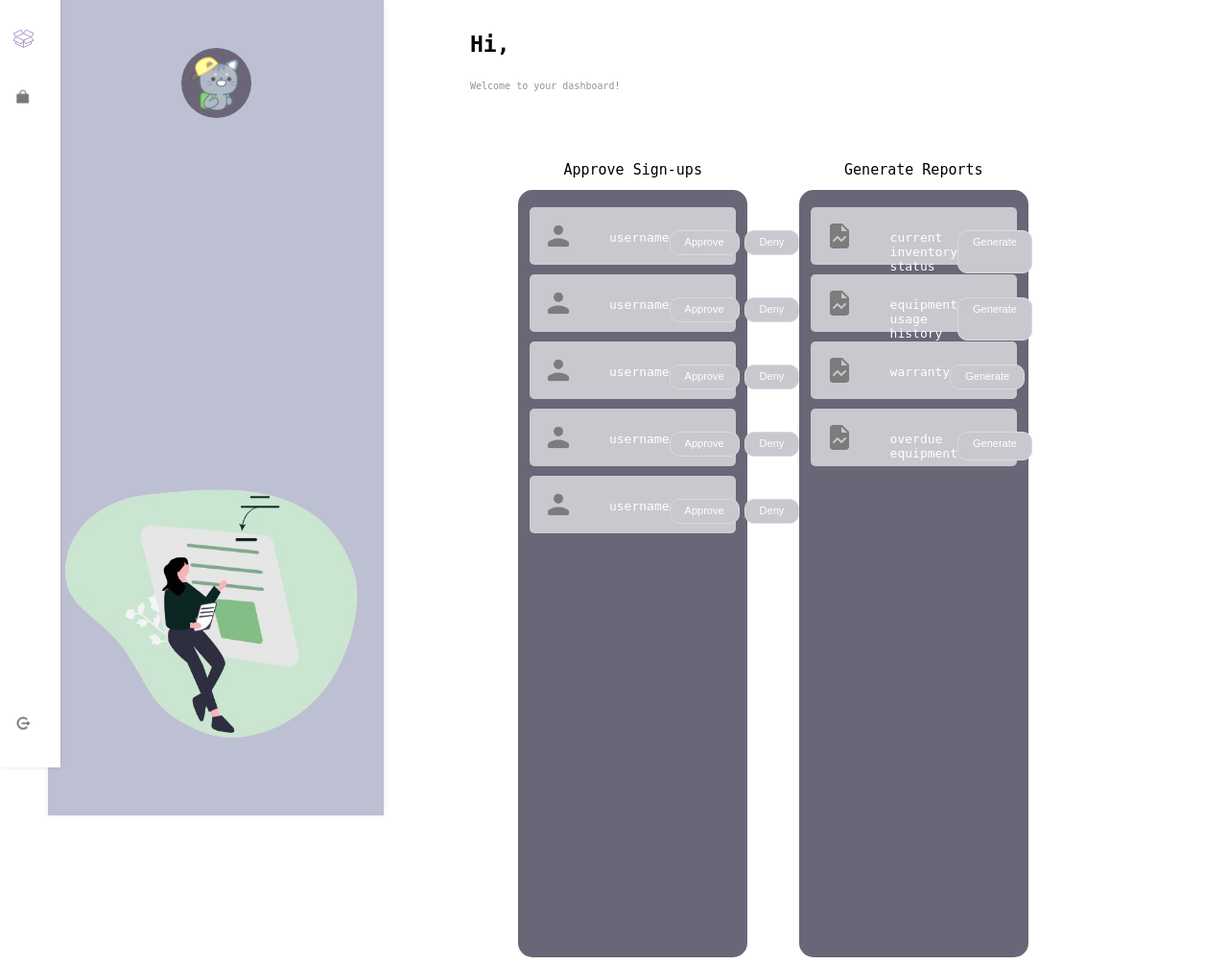
After one commit to samankhan03/eduInventory, a Django app: page /admin_dashboard/ in a window 1280 px wide. The commit adds this page. Shown: the whole page at 96% size. Run offline with Django 5.2, Linux system fonts and the light colour scheme; parts of the project's set-up code (start-up, migrations or seed data) failed here and were passed over.

Commit message:
Generate report fully implemented

```diff
--- a/eduStore/urls.py
+++ b/eduStore/urls.py
@@ -17,11 +17,15 @@ Including another URLconf
 from django.contrib import admin
 from django.urls import include, path
 
+from inventory import views
+
 urlpatterns = [
     path("inventory/", include("inventory.urls")),
     path("admin/", admin.site.urls),
     path("dashboard/", include("inventory.urls")),
-    path("login/", include("inventory.urls")),
-    path("register/", include("inventory.urls")),
+    path("login", include("inventory.urls")),
+    path("register", include("inventory.urls")),
     path("basket/", include("inventory.urls")),
+    #path('report/', include("inventory.urls"))
+    path("admin_dashboard/", views.admin_dashboard, name='admin_dashboard'),
 ]
--- a/inventory/forms.py
+++ b/inventory/forms.py
@@ -6,4 +6,4 @@ from django import forms
 class CreateUserForm(UserCreationForm):
     class Meta:
         model = User
-        fields = ['username', 'password1', 'password2']
+        fields = ['username', 'email', 'password1', 'password2']
--- a/inventory/urls.py
+++ b/inventory/urls.py
@@ -12,4 +12,7 @@ urlpatterns = [
     path('remove_item/<int:item_id>/', views.remove_item, name='remove_item'),
     path('reserve-all-items/', views.reserve_all_items, name='reserve-all-items'),
     path('logout/', views.logout_view, name='logout'),
+    path('inventory_report/', views.generate_inventory_pdf, name='inventory_report'),
+    path('usage_history_report/', views.generate_usage_history_pdf, name='usage_history_report'),
+    path('overdue_items_report/', views.generate_overdue_items_pdf, name='overdue_items_report'),
 ]
--- a/inventory/views.py
+++ b/inventory/views.py
@@ -1,9 +1,12 @@
+import datetime
 from datetime import timedelta
 
 from django.shortcuts import render, redirect, get_object_or_404
 from django.http import JsonResponse
 from django.contrib.auth import authenticate, login, logout
 from django.contrib import messages
+from django.http import FileResponse
+from reportlab.pdfgen import canvas
 
 from .models import *
 from .forms import CreateUserForm
@@ -68,7 +71,9 @@ def dashboard_user(request):
         historical_bookings = Reservation.objects.filter(user=request.user)
         current_reservations = Reservation.objects.filter(user=request.user)
 
-        return render(request, 'dashboard_user.html', {'basket': basket_items, 'historical_bookings': historical_bookings, 'current_reservations': current_reservations})
+        return render(request, 'dashboard_user.html',
+                      {'basket': basket_items, 'historical_bookings': historical_bookings,
+                       'current_reservations': current_reservations})
     else:
         return redirect('inventory-user')
 
@@ -139,3 +144,179 @@ def reserve_all_items(request):
 def logout_view(request):
     logout(request)
     return redirect('user-login')
+
+def admin_dashboard(request):
+    return render(request, 'dashboard_admin.html')
+
+def generate_inventory_pdf(request):
+    response = FileResponse(generate_inventory_report(),
+                            as_attachment=True,
+                            filename='inventory_report.pdf')
+    return response
+
+
+def generate_inventory_report():
+    from io import BytesIO
+    from inventory.models import InventoryItem
+    from reportlab.pdfgen import canvas
+
+    try:
+        buffer = BytesIO()
+        p = canvas.Canvas(buffer)
+
+        # Creating the PDF document
+        items = InventoryItem.objects.all()
+        p.drawString(100, 800, "Inventory Report:")
+
+        # Define the starting positions for each column
+        x_positions = [100, 200, 300, 400, 500]  # Adjust as needed
+        y = 750
+
+        # Define the column width and height
+        row_height = 15
+
+        # Set the font size to be smaller
+
+
+        for item in items:
+            p.setFont("Helvetica", 8)  # Adjust the font name and size as needed
+            # Draw item details in columns
+            for attribute, position in zip(['name', 'location', 'onsite_only', 'quantity', 'availability'], x_positions):
+                p.drawString(position, y, f"{attribute.capitalize()}: {getattr(item, attribute)}")
+                y -= row_height
+
+            # Add a horizontal line between items
+            p.line(x_positions[0], y + 5, x_positions[-1], y + 5)
+            y -= 15  # Adjust spacing between items
+
+            # Check if the next item will fit in the remaining space
+            if y < 50:
+                # Add a new page
+                p.showPage()
+                # Reset y position for the new page
+                y = 800
+
+        p.save()
+
+        buffer.seek(0)
+        return buffer
+
+    except Exception as e:
+        print(f"Error generating inventory report: {e}")
+        return None
+
+
+def generate_usage_history_pdf(request):
+    response = FileResponse(generate_usage_history_report(),
+                            as_attachment=True,
+                            filename='usage_history_report.pdf')
+    return response
+
+
+def generate_usage_history_report():
+    from io import BytesIO
+    from .models import BorrowedItem
+    try:
+        buffer = BytesIO()
+        p = canvas.Canvas(buffer)
+
+        # Creating the PDF document
+        p.drawString(100, 800, "Equipment Usage History Report:")
+
+        # Define the starting positions for each column
+        x_positions = [100, 200, 400]  # Adjust as needed
+        y = 750
+
+        # Define the column width and height
+        column_width = 150
+        row_height = 15
+
+        # Fetch borrowed items from the database
+        borrowed_items = BorrowedItem.objects.all()
+
+        for borrowed_item in borrowed_items:
+            p.setFont("Helvetica", 8)  # Adjust the font name and size as needed
+            # Draw item details in columns
+            for i, (attribute, position) in enumerate(zip(['user', 'item', 'borrow_date'], x_positions)):
+                value = getattr(borrowed_item, attribute)
+                if attribute == 'user':
+                    value = value.username  # Assuming User has a username field
+                elif attribute == 'item':
+                    value = value.name  # Assuming InventoryItem has a name field
+                p.drawString(position, y, f"{attribute.capitalize()}: {value}")
+                y -= row_height
+
+            # Add a horizontal line between items
+            p.line(x_positions[0], y + 5, x_positions[-1] + column_width, y + 5)
+            y -= 15  # Adjust spacing between items
+
+            # Check if the next item will fit in the remaining space
+            if y < 50:
+                # Add a new page
+                p.showPage()
+                # Reset y position for the new page
+                y = 800
+
+        p.save()
+
+        buffer.seek(0)
+        return buffer
+
+    except Exception as e:
+        print(f"Error generating usage history report: {e}")
+        return None
+
+def generate_overdue_items_pdf(request):
+    response = FileResponse(generate_overdue_items_report(),
+                            as_attachment=True,
+                            filename='overdue_items_report.pdf')
+    return response
+def generate_overdue_items_report():
+    from io import BytesIO
+    from inventory.models import InventoryItem
+    from reportlab.pdfgen import canvas
+
+    try:
+        buffer = BytesIO()
+        p = canvas.Canvas(buffer)
+
+        # Define the starting positions for each column
+        x_positions = [100, 200, 300, 400, 500]  # Adjust as needed
+        row_height = 15
+
+        # Filter overdue items
+        overdue_items = InventoryItem.objects.filter(return_date__lt=datetime.date.today())
+
+        if overdue_items:
+            p.drawString(100, 800, "Overdue Items Report:")
+
+            for item in overdue_items:
+                # Set the font size to be smaller
+                p.setFont("Helvetica", 8)  # Adjust the font name and size as needed
+
+                # Draw item details in columns
+                y = 750  # Reset y coordinate for each item
+                for attribute, position in zip(['name', 'item_type', 'status', 'quantity', 'availability'], x_positions):
+                    p.drawString(position, y, f"{attribute.capitalize()}: {getattr(item, attribute)}")
+                    y -= row_height
+
+                # Add a horizontal line between items
+                for i in range(len(x_positions) - 1):  # Draw lines between columns
+                    p.line(x_positions[i], y + 5, x_positions[i + 1], y + 5)
+
+                # Check if the next item will fit in the remaining space
+                if y < 50:
+                    # Add a new page
+                    p.showPage()
+
+        else:
+            p.drawString(100, 800, "No Overdue Items Found.")
+
+        p.save()
+
+        buffer.seek(0)
+        return buffer
+
+    except Exception as e:
+        print(f"Error generating overdue items report: {e}")
+        return None
--- /dev/null
+++ b/static/css/dashboard_admin.css
@@ -0,0 +1,256 @@
+body {
+    font-family: Arial, SansSerif;
+    margin-left: 40px;
+    margin-top:3px;
+    padding: 0px;
+    box-sizing: border-box;
+}
+.sidenav {
+    background-color: white; /* Background color of the sidebar */
+    box-shadow: 0 0 5px rgba(0, 0, 0, 0.1); /* Add a shadow to the right */
+    height: 100vh; /* Make sidebar full height */
+    width: 63px; /* Adjust width as needed */
+    position: fixed;
+    display: flex;
+    flex-direction: row;
+    justify-content: center;
+    top: 0;
+    left: 0;
+    z-index: 2;
+}
+.sidenav-list{
+    position: relative;
+    right: 7px;
+    padding:0;
+    margin-top: 13px;
+    display: flex;
+    flex-direction: column;
+    align-items: center;
+}
+
+.second-block {
+    /*background-color: #A6A4B5; !* Background color of the sidebar *!*/
+    /* background-color: #cdc4d3;*/
+    /* background-color: #c6bbcc;*/
+    background-color: #bdc0d2;
+    box-shadow: 0 0 5px rgba(0, 0, 0, 0.1); /* Add a shadow to the right */
+    height: 100vh; /* Make sidebar full height */
+    width: 350px; /* Adjust width as needed */
+    position: fixed;
+    top: 0;
+    left: 50px;
+    z-index: 1;
+    padding-top: 50px;
+    display: flex;
+    flex-direction: column;
+    align-items: center;
+}
+.third-block {
+    /*background-color: #A6A4B5; !* Background color of the sidebar *!*/
+    /* background-color: #cdc4d3;*/
+    /* background-color: #c6bbcc;*/
+    background-color: white;
+    height: 100vh; /* Make sidebar full height */
+    /*width: 300px; !* Adjust width as needed *!*/
+    display: flex;
+    flex-direction: row;
+    margin-top: 53px;
+    margin-left: 500px;
+    margin-right: 200px;
+    z-index: 1;
+    padding-top: 50px;
+    justify-content: space-between;
+}
+.hi-header {
+
+    margin-top: 0;
+    margin-left:450px;
+}
+.hi-header h2 {
+    margin-bottom: 20px;
+    margin-top: 33px;
+    font-family: monospace;
+    font-size: 23px;
+
+}
+.welcome {
+    color: #949494;
+    margin-bottom: 20px;
+    margin-top: 25px;
+    font-family: monospace;
+    font-size: 10px;
+
+}
+.profile-icon {
+    display:flex;
+    flex-direction: row;
+    align-items: center;
+    justify-content: center;
+    width: 73px;
+    height: 73px;
+    border-radius: 50%;
+    background-color: #6A6677; /* You can adjust the color as needed */
+    margin: 0 auto 20px; /* Centers the icon horizontally and adds margin at the bottom */
+    position: relative; /* Position the container */
+    overflow: hidden;
+}
+.pfp-icon {
+    position: absolute; /* Position the image absolutely */
+    top: 50%; /* Align the top of the image to the middle of the container */
+    left: 50%; /* Align the left side of the image to the middle of the container */
+    transform: translate(-50%, -50%); /* Translate the image to the center */
+    border-radius: 50%;
+
+}
+
+.pfp-icon img{
+    object-fit: contain;
+    position: relative;
+    left: -2px;
+    top: 2px;
+
+}
+
+.girl {
+    display: flex;
+    justify-content: center; /* Center the image horizontally */
+    margin-top: 50px; /* Adjust margin-top as needed */
+}
+
+.girl img {
+    position: relative;
+    bottom: -300px; /* Increase this value to move the picture lower down */
+    display: flex;
+    flex-direction: column;
+    z-index: 1;
+}
+
+.title {
+    font-family: monospace;
+    font-size: 15px;
+    position: relative;
+    top: -30px;
+}
+
+.logout-icon {
+    margin-top: auto;
+}
+
+.cr-block, .hb-block {
+    height: 100%;
+    width: 45%;
+    background-color: #6A6677;
+    border-radius: 15px;
+    display: flex;
+    align-items: center;
+    flex-direction: column;
+}
+
+.cards {
+    position: relative;
+    width: 90%;
+    height: 60px;
+    margin-bottom: 10px;
+    background-color: #c9c8cf;
+    border-radius: 5px;
+    padding: 10px;
+    box-sizing: border-box;
+    cursor: pointer;
+}
+
+.card-content {
+    display: flex;
+    align-content: center;
+    color: white;
+    justify-content: left;
+    font-family: monospace;
+    margin-top: 14px;
+    position: relative;
+}
+
+.card-content img {
+    margin-top: -14px;
+    width: 30px; /* Adjust the size of the icon */
+    height: 30px; /* Adjust the size of the icon */
+    margin-right: 33px; /* Add spacing between icon and item name */
+    border-radius: 50px; /* Make the border round */
+    padding: 5px;
+}
+
+.cards:hover {
+    /*border: solid #89d770 3px ;*/
+    border: solid white 3px;
+}
+
+.card-content button{
+    color: white;
+    position: relative;
+    padding: 5px 15px;
+    border-radius: 10px;
+    border: 1px solid #dadada;
+    cursor: pointer;
+    font-size: 11px;
+    background-color: #c9c8cf;
+    margin-left: auto; /* Push the container (and its contents) to the right */
+    display: flex; /* Use flexbox to control button positioning */
+}
+
+.report{
+    color: white;
+}
+
+.report a:hover, report:hover {
+    color: black;
+    border-color: black;
+}
+
+.report:hover{
+    border-color: black;
+}
+
+.card-content a{
+    text-decoration: none;
+    color: white;
+}
+
+.inv-icon, .basket-icon, .rocket-icon, .calendar-icon {
+    cursor: pointer;
+    height: 30px;
+    width: 30px;
+    display: flex;
+    justify-content: center;
+    display: flex;
+    align-items: center;
+    margin: 10px;
+}
+
+.sidenav-list li:hover {
+    box-shadow: 33px 0px 0px #6A6677;
+}
+
+.button-container {
+    margin-left: auto; /* Push the container (and its contents) to the right */
+    display: flex; /* Use flexbox to control button positioning */
+}
+
+.deny, .approve {
+    margin-left: 75px; /* Adjust the margin as needed */
+    padding: 5px 5px; /* Adjust padding as needed */
+    margin-left: auto;
+}
+
+.approve {
+    margin-right: 5px; /* Add margin between buttons */
+}
+
+.approve:hover {
+    color: #7cb46b;
+    text-decoration: none;
+    border-color: #7cb46b;
+}
+
+.deny:hover {
+    color: #F5554A;
+    text-decoration: none;
+    border-color: #F5554A;
+}
--- /dev/null
+++ b/templates/dashboard_admin.html
@@ -0,0 +1,143 @@
+{% load static %}
+<!DOCTYPE html>
+<html lang="en">
+<head>
+    <meta charset="UTF-8">
+    <title>Admin Dashboard</title>
+    <meta name="viewport" content = "width=device-width, initial-scale=1.0" >
+    <link rel="stylesheet" href="{% static 'css/dashboard_admin.css' %}">
+
+</head>
+<body>
+    <nav class="sidenav">
+        <ul class="sidenav-list">
+            <li> <div class="logo"> <a href="{% url 'dashboard-user' %}"><img src="../static/images/purplelogo.png" alt="purple-logo" width="63" height="63" > </a></li>
+            <div class="basket-icon" >
+                <li><a href="{% url 'inventory-user' %}"> <img src="../static/images/basket.png" alt="basket-icon" width="50" height="50"></a> </li>
+            </div>
+
+            <div class="logout-icon">
+                <li> <img src="../static/images/logout.png" alt="logout-icon" width="50" height="50"> </li>
+            </div>
+        </ul>
+    </nav>
+    <div class="second-block">
+            <div class="profile-icon">
+                <div class="pfp-icon">
+{#                    <img src="../static/images/miffypfp.png" alt="pfp-icon" height="120" width="120">#}
+{#                      <img src="../static/images/pfpperson.png" alt="pfp-icon" height="80" width="80">#}
+                    <img src="../static/images/cat.png" alt="pfp-icon" height="55" width="60">
+{#                    <img src="../static/images/animal2.png" alt="pfp-icon" height="55" width="60">#}
+                </div>
+            </div>
+
+          <div class="girl">
+                     <img src="../static/images/green-girl.png" alt="kid" height="300" width="340">
+          </div>
+
+
+    </div>
+    <div class="hi-header">
+        <h2> Hi,  {% if request.user.username %}
+            {{ request.user.username }}
+        {% endif %} </h2>
+        <div class="welcome"> Welcome to your dashboard! </div>
+    </div>
+
+    <div class="third-block">
+            <div class="cr-block">
+                 <div class="title "> Approve Sign-ups </div>
+                <div class="cards" id = myCard>
+                    <div class="card-content">
+                        <img src="../static/images/user.png" alt="laptop-icon" height="60" width="60">
+                        username
+                        <div class="button-container">
+                            <button class="approve">Approve</button>
+                            <button class="deny">Deny</button>
+                        </div>
+                    </div>
+
+                </div>
+                <div class="cards" id = myCard>
+                    <div class="card-content">
+                        <img src="../static/images/user.png" alt="laptop-icon" height="60" width="60">
+                        username
+                        <div class="button-container">
+                            <button class="approve">Approve</button>
+                            <button class="deny">Deny</button>
+                        </div>
+                    </div>
+                </div>
+
+                <div class="cards" id = myCard>
+                    <div class="card-content">
+                        <img src="../static/images/user.png" alt="laptop-icon" height="60" width="60">
+                        username
+                        <div class="button-container">
+                            <button class="approve">Approve</button>
+                            <button class="deny">Deny</button>
+                        </div>
+                    </div>
+                </div>
+
+                <div class="cards" id = myCard>
+                    <div class="card-content">
+                        <img src="../static/images/user.png" alt="laptop-icon" height="60" width="60">
+                        username
+                        <div class="button-container">
+                            <button class="approve">Approve</button>
+                            <button class="deny">Deny</button>
+                        </div>
+                    </div>
+                </div>
+
+                <div class="cards" id = myCard>
+                    <div class="card-content">
+                        <img src="../static/images/user.png" alt="laptop-icon" height="60" width="60">
+                        username
+                        <div class="button-container">
+                            <button class="approve">Approve</button>
+                            <button class="deny">Deny</button>
+                        </div>
+                    </div>
+                </div>
+
+            </div>
+
+            <div class="hb-block" >
+                <div class="title"> Generate Reports </div>
+                <div class="cards" id = myCard>
+                     <div class="card-content">
+                        <img src="../static/images/report.png" alt="headset-icon" height="60" width="60">
+                        current inventory status
+                         <button class="report"><a href="{% url 'inventory_report' %}">Generate</a></button>
+                    </div>
+                </div>
+
+                <div class="cards" id = myCard>
+                     <div class="card-content">
+                        <img src="../static/images/report.png" alt="headset-icon" height="60" width="60">
+                        equipment usage history
+                        <button class="report"><a href="{% url 'usage_history_report' %}">Generate</a></button>
+                    </div>
+                </div>
+
+                <div class="cards" id = myCard>
+                    <div class="card-content">
+                        <img src="../static/images/report.png" alt="headset-icon" height="60" width="60">
+                        warranty
+                        <button class="report">Generate</button>
+                    </div>
+                </div>
+
+                <div class="cards" id = myCard>
+                    <div class="card-content">
+                        <img src="../static/images/report.png" alt="headset-icon" height="60" width="60">
+                        overdue equipment
+                        <button class="report"><a href="{% url 'overdue_items_report' %}">Generate</a></button>
+                    </div>
+                </div>
+
+    </div>
+</body>
+</html>
--- a/templates/dashboard_user.html
+++ b/templates/dashboard_user.html
@@ -5,7 +5,7 @@
     <meta charset="UTF-8">
     <title>DashboardHtml</title>
     <meta name="viewport" content = "width=device-width, initial-scale=1.0" >
-    <link rel="stylesheet" href="{% static 'css/dashboard.css'%}">
+    <link rel="stylesheet" href="{% static 'css/dashboard.css' %}">
 
 </head>
 <body>
```
Also changed, not shown: templates/loginpage.html (+7 -2 lines), templates/register.html (+12 -4 lines), static/css/dashboard.css (line endings or trailing spaces), static/css/loginpage.css (line endings or trailing spaces), static/images/green-girl.png (added), static/images/report.png (added), static/images/user.png (added), 1 other file.
